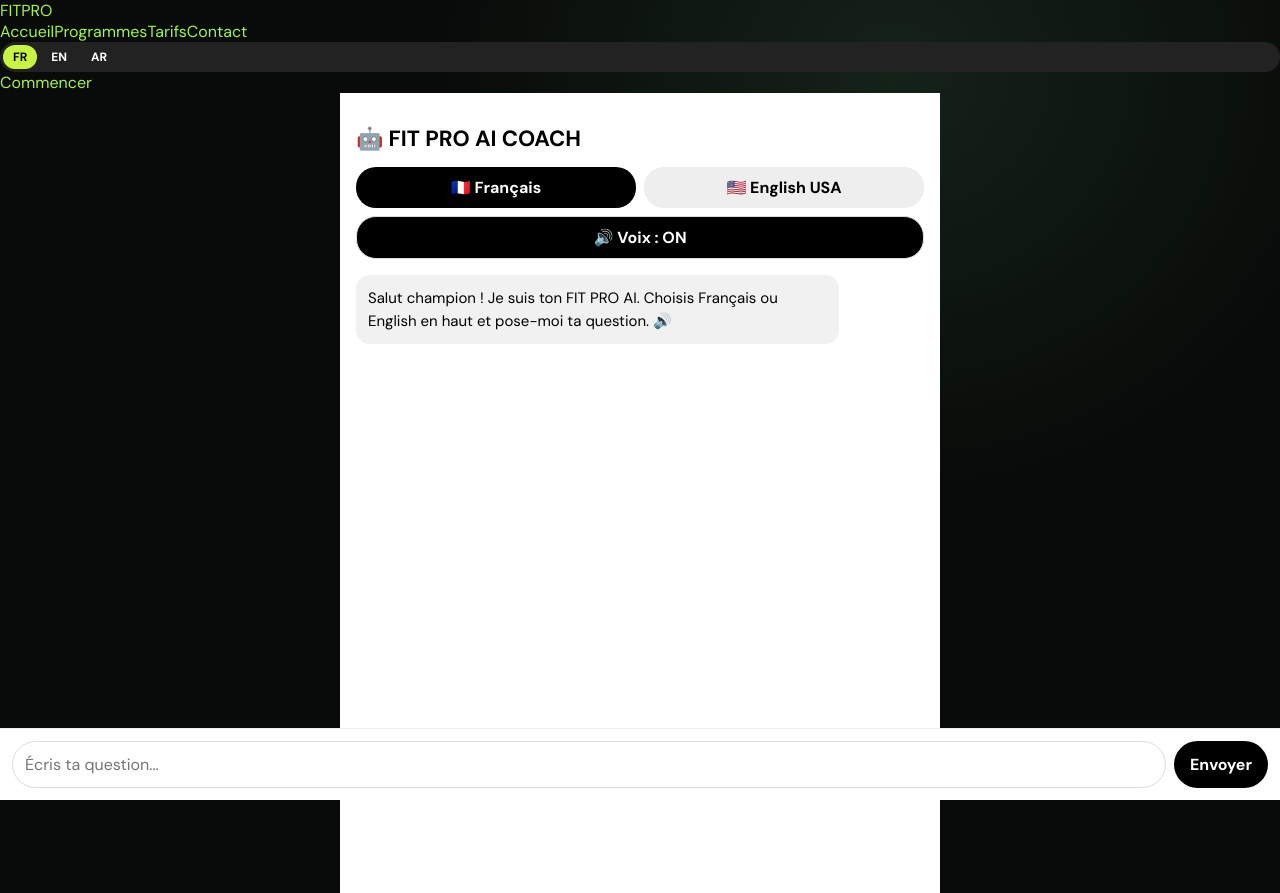
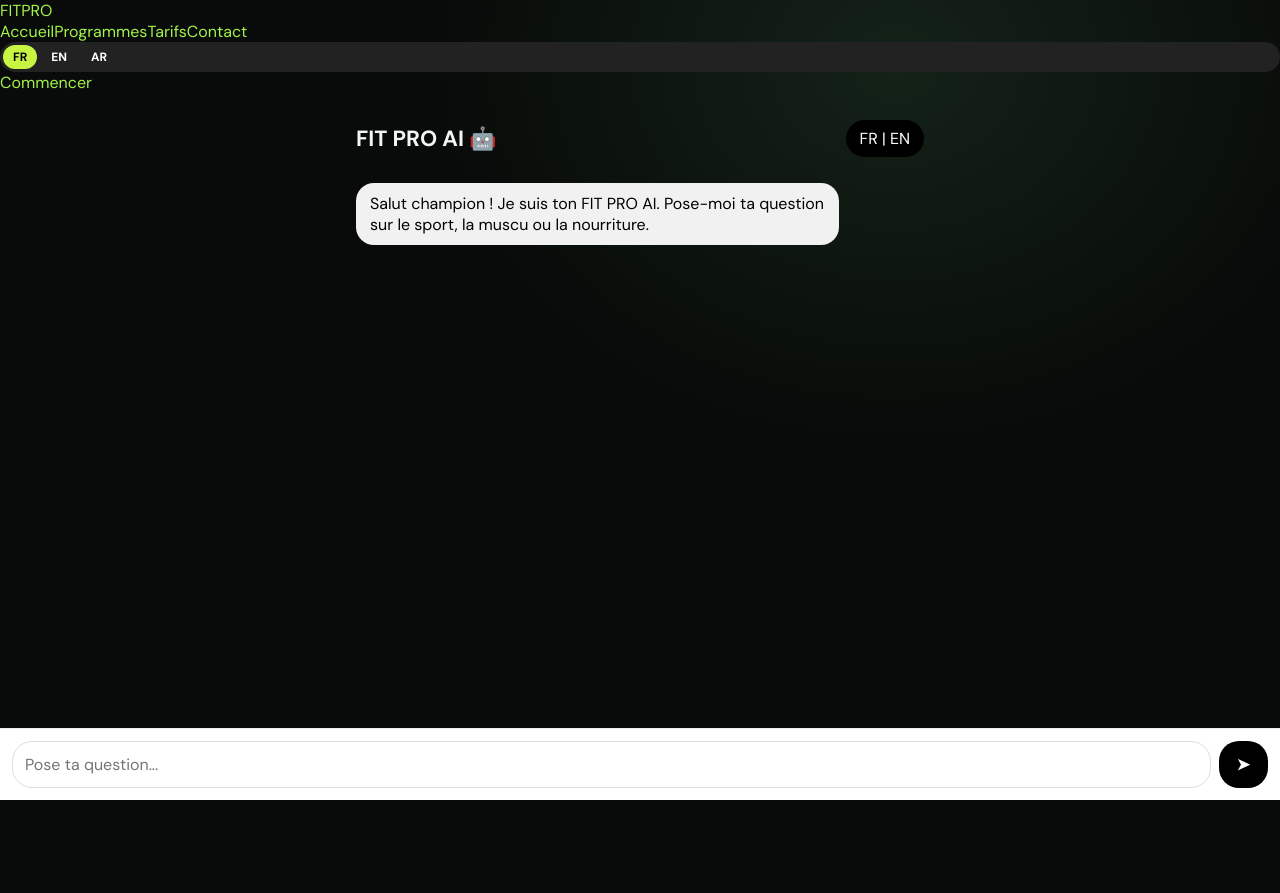
Before and after one commit to actionsdiallo-lgtm/fit-pro, a Next.js app: page /ai-coach in a window 1280 px wide. After the commit the page ends 800 px from the top, so only its background shows below. Built offline with nearby package versions, Linux system fonts and the light colour scheme.

Commit message:
Refactor AI Coach component and update messages
Refactor AI Coach component to improve message handling and UI interactions. Removed voice functionality and updated message prompts.

```diff
--- a/src/app/ai-coach/page.tsx
+++ b/src/app/ai-coach/page.tsx
@@ -1,63 +1,78 @@
 "use client";
 import { useState } from "react";
+
 export default function AICoach() {
   const [lang, setLang] = useState<"fr" | "en">("fr");
-  const [voiceOn, setVoiceOn] = useState(true);
   const [messages, setMessages] = useState<{ role: string; text: string }[]>([
-    { role: "ai", text: "Salut champion ! Je suis ton FIT PRO AI. Choisis Français ou English en haut et pose-moi ta question." },
+    { role: "ai", text: "Salut champion ! Je suis ton FIT PRO AI. Pose-moi ta question sur le sport, la muscu ou la nourriture." },
   ]);
   const [input, setInput] = useState("");
   const [loading, setLoading] = useState(false);
-  const speak = (text: string) => {
-    if (!voiceOn) return;
-    if (!("speechSynthesis" in window)) return;
-    window.speechSynthesis.cancel();
-    const doSpeak = () => {
-      const u = new SpeechSynthesisUtterance(text);
-      const voices = window.speechSynthesis.getVoices();
-      const target = lang === "en" ? "en-US" : "fr-FR";
-      const v = voices.find((x) => x.lang === target) || voices.find((x) => x.lang.startsWith(lang));
-      if (v) u.voice = v;
-      u.lang = target; u.rate = 1; u.pitch = 1;
-      window.speechSynthesis.speak(u);
-    };
-    if (window.speechSynthesis.getVoices().length === 0) {
-      window.speechSynthesis.onvoiceschanged = doSpeak;
-      setTimeout(doSpeak, 300);
-    } else doSpeak();
-  };
-  const sendMessage = async () => {
-    if (!input.trim() || loading) return;
-    const text = input;
-    setMessages((m) => [...m, { role: "user", text }]);
-    setInput(""); setLoading(true);
+
+  async function send() {
+    if (!input.trim()) return;
+    const userMsg = input;
+    setMessages((prev) => [...prev, { role: "user", text: userMsg }]);
+    setInput("");
+    setLoading(true);
     try {
-      const res = await fetch("/api/ai-coach", { method: "POST", headers: { "Content-Type": "application/json" }, body: JSON.stringify({ message: text, lang }) });
+      const res = await fetch("/api/ai-coach", {
+        method: "POST",
+        headers: { "Content-Type": "application/json" },
+        body: JSON.stringify({ message: userMsg, lang }),
+      });
       const data = await res.json();
-      const reply = data.reply || "Désolé, réessaie.";
-      setMessages((m) => [...m, { role: "ai", text: reply }]);
-      speak(reply);
-    } catch { setMessages((m) => [...m, { role: "ai", text: "Erreur de connexion." }]); }
+      setMessages((prev) => [...prev, { role: "ai", text: data.reply || "ERREUR: PAS DE REPONSE" }]);
+    } catch {
+      setMessages((prev) => [...prev, { role: "ai", text: "ERREUR SERVEUR" }]);
+    }
     setLoading(false);
-  };
+  }
+
   return (
-    <div style={{ maxWidth: 600, margin: "0 auto", padding: 16, paddingBottom: 100, background: "#fff", minHeight: "100vh" }}>
-      <h1 style={{ color: "#000", fontSize: 22, fontWeight: 800 }}>🤖 FIT PRO AI COACH</h1>
-      <div style={{ display: "flex", gap: 8, marginTop: 10 }}>
-        <button onClick={() => setLang("fr")} style={{ flex: 1, padding: 10, borderRadius: 20, border: "none", background: lang === "fr" ? "#000" : "#eee", color: lang === "fr" ? "#fff" : "#000", fontWeight: 700 }}>🇫🇷 Français</button>
-        <button onClick={() => setLang("en")} style={{ flex: 1, padding: 10, borderRadius: 20, border: "none", background: lang === "en" ? "#000" : "#eee", color: lang === "en" ? "#fff" : "#000", fontWeight: 700 }}>🇺🇸 English USA</button>
+    <div style={{ maxWidth: 600, margin: "0 auto", padding: 16, paddingBottom: 100 }}>
+      <div style={{ display: "flex", justifyContent: "space-between", alignItems: "center" }}>
+        <h1 style={{ fontSize: 22, fontWeight: "bold" }}>FIT PRO AI 🤖</h1>
+        <button
+          onClick={() => setLang(lang === "fr" ? "en" : "fr")}
+          style={{ padding: "8px 14px", borderRadius: 20, background: "#000", color: "#fff", border: "none" }}
+        >
+          {lang === "fr" ? "FR | EN" : "EN | FR"}
+        </button>
       </div>
-      <button onClick={() => setVoiceOn(!voiceOn)} style={{ width: "100%", marginTop: 8, padding: 10, borderRadius: 20, border: "1px solid #ddd", background: voiceOn ? "#000" : "#fff", color: voiceOn ? "#fff" : "#000", fontWeight: 700 }}>{voiceOn ? "🔊 Voix : ON" : "🔇 Voix : OFF"}</button>
-      <div style={{ display: "flex", flexDirection: "column", gap: 10, marginTop: 16 }}>
+
+      <div style={{ marginTop: 16, display: "flex", flexDirection: "column", gap: 10 }}>
         {messages.map((m, i) => (
-          <div key={i} onClick={() => m.role === "ai" && speak(m.text)} style={{ alignSelf: m.role === "user" ? "flex-end" : "flex-start", background: m.role === "user" ? "#000" : "#f1f1f1", color: m.role === "user" ? "#fff" : "#000", padding: 12, borderRadius: 14, maxWidth: "85%", fontSize: 15, lineHeight: 1.5, whiteSpace: "pre-wrap" }}>{m.text}{m.role === "ai" ? " 🔊" : ""}</div>
+          <div
+            key={i}
+            style={{
+              alignSelf: m.role === "user" ? "flex-end" : "flex-start",
+              background: m.role === "user" ? "#000" : "#f1f1f1",
+              color: m.role === "user" ? "#fff" : "#000",
+              padding: "10px 14px",
+              borderRadius: 18,
+              maxWidth: "85%",
+              whiteSpace: "pre-line",
+            }}
+          >
+            {m.text}
+          </div>
         ))}
-        {loading && <p>{lang === "en" ? "AI is thinking..." : "L'AI réfléchit..."}</p>}
+        {loading && <div style={{ fontSize: 14, color: "#666" }}>L&apos;IA écrit...</div>}
       </div>
-      <div style={{ position: "fixed", bottom: 0, left: 0, right: 0, background: "#fff", padding: 12, borderTop: "1px solid #eee", display: "flex", gap: 8 }}>
-        <input value={input} onChange={(e) => setInput(e.target.value)} onKeyDown={(e) => e.key === "Enter" && sendMessage()} placeholder={lang === "en" ? "Write your question..." : "Écris ta question..."} style={{ flex: 1, padding: 12, borderRadius: 25, border: "1px solid #ddd", color: "#000", outline: "none" }} />
-        <button onClick={sendMessage} style={{ background: "#000", color: "#fff", border: "none", padding: "12px 16px", borderRadius: 25, fontWeight: 700 }}>{lang === "en" ? "Send" : "Envoyer"}</button>
+
+      <div style={{ position: "fixed", bottom: 0, left: 0, right: 0, background: "#fff", padding: 12, display: "flex", gap: 8, borderTop: "1px solid #eee" }}>
+        <input
+          value={input}
+          onChange={(e) => setInput(e.target.value)}
+          onKeyDown={(e) => { if (e.key === "Enter") send(); }}
+          placeholder={lang === "fr" ? "Pose ta question..." : "Ask your question..."}
+          style={{ flex: 1, padding: 12, borderRadius: 20, border: "1px solid #ddd", outline: "none" }}
+        />
+        <button onClick={send} style={{ padding: "12px 18px", borderRadius: 20, background: "#000", color: "#fff", border: "none", fontWeight: "bold" }}>
+          ➤
+        </button>
       </div>
     </div>
   );
-        }
+          }
```
